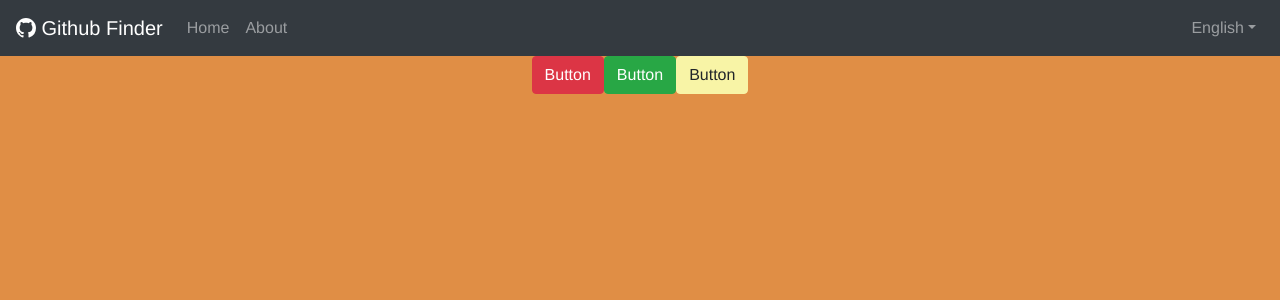
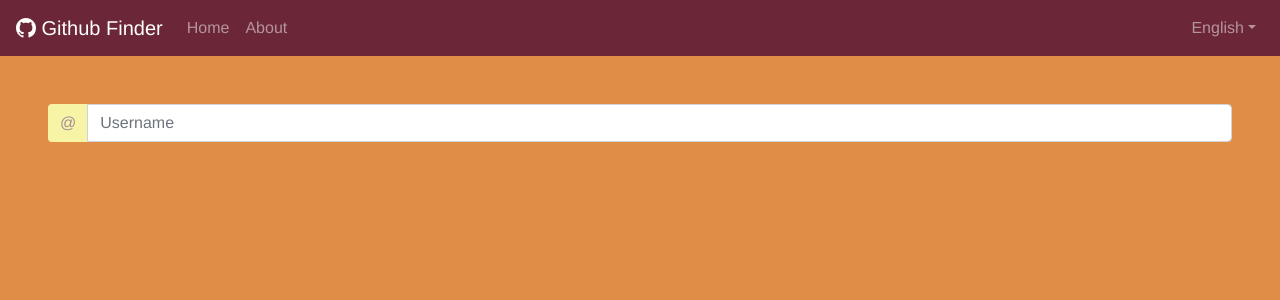
Before and after one commit to lopapex/github-finder, a Vue app: page / in a window 1280 px wide. Shown: the top 300 px of the page. Built offline with nearby package versions, Linux system fonts and the light colour scheme.

Commit message:
feat: added search bar

```diff
--- a/src/components/NavBar.vue
+++ b/src/components/NavBar.vue
@@ -1,5 +1,5 @@
 <template>
-  <b-navbar type="dark" toggleable="sm" variant="dark">
+  <b-navbar type="dark" toggleable="sm" variant="secondary">
     <b-navbar-brand href="/">
       <BIconGithub />
       Github Finder
--- a/src/components/SearchBar.vue
+++ /dev/null
@@ -1,16 +0,0 @@
-<template>
-  <div class="search-bar">
-    <b-button variant="danger">Button</b-button>
-    <b-button variant="success">Button</b-button>
-    <b-button variant="primary">Button</b-button>
-  </div>
-</template>
-
-<script>
-export default {
-  name: "SearchBar",
-};
-</script>
-
-<style>
-</style>
--- a/src/locales/cz.json
+++ b/src/locales/cz.json
@@ -6,5 +6,8 @@
             "cz": "Čeština",
             "en": "Angličtina"
         }
+    },
+    "home": {
+        "username": "Uživatelské jméno"
     }
 }
--- a/src/locales/en.json
+++ b/src/locales/en.json
@@ -6,5 +6,8 @@
       "cz": "Czech",
       "en": "English"
     }
+  },
+  "home": {
+    "username": "Username"
   }
 }
--- a/src/store/index.js
+++ b/src/store/index.js
@@ -7,6 +7,7 @@ Vue.use(Vuex);
 export default new Vuex.Store({
   state: {
     language: i18n.locale,
+    searchText: "",
   },
   mutations: {
     setLanguage(state, newLanguage) {
@@ -14,11 +15,19 @@ export default new Vuex.Store({
       state.language = newLanguage;
       i18n.locale = newLanguage;
     },
+
+    setSearchText(state, newText) {
+      state.searchText = newText;
+    },
   },
   actions: {},
   getters: {
     getLanguage(state) {
       return state.language;
     },
+
+    getSearchText(state) {
+      return state.searchText;
+    },
   },
 });
--- a/src/views/Home.vue
+++ b/src/views/Home.vue
@@ -1,16 +1,44 @@
 <template>
   <div class="home">
-    <SearchBar />
+    <b-input-group class="p-5">
+      <template #prepend>
+        <b-input-group-text class="prepend-text bg-primary text-light"
+          >@</b-input-group-text
+        >
+      </template>
+      <b-form-input
+        :placeholder="$t('home.username')"
+        v-model="searchText"
+      ></b-form-input>
+    </b-input-group>
   </div>
 </template>
 
 <script>
-import SearchBar from "../components/SearchBar.vue";
+import { mapGetters, mapMutations } from "vuex";
 
 export default {
   name: "Home",
-  components: {
-    SearchBar,
+
+  computed: {
+    ...mapGetters(["getSearchText"]),
+    searchText: {
+      get() {
+        return this.getSearchText;
+      },
+      set(newValue) {
+        this.setSearchText(newValue);
+      },
+    },
+  },
+  methods: {
+    ...mapMutations(["setSearchText"]),
   },
 };
 </script>
+
+<style scope>
+.prepend-text {
+  border: none;
+}
+</style>
```
